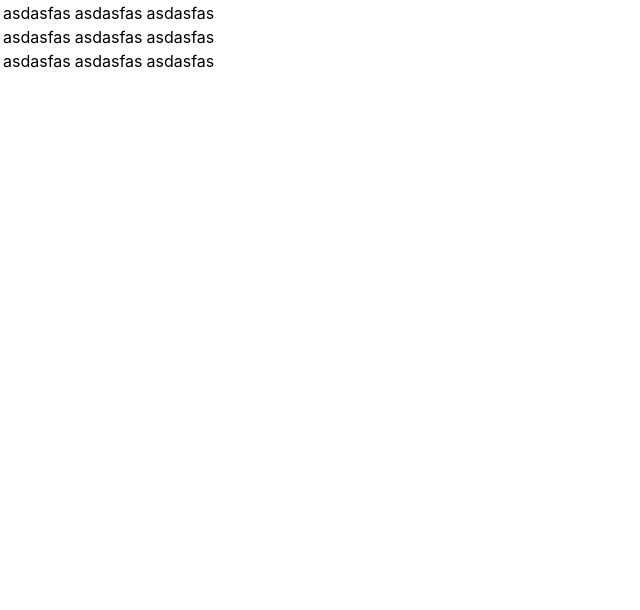
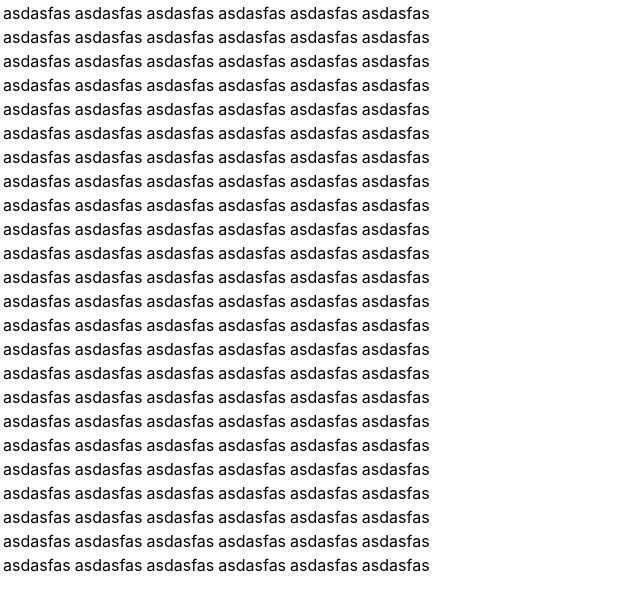
Before and after one commit to pleum-attakorn/erudite_fullstack_test, a React (Create React App) app in the folder frontend/: page / in a window 1280 px wide. Shown: the top 610 px of the page, without its empty margins (0-640 px from the left). Built offline with nearby package versions, Linux system fonts and the light colour scheme.

Commit message:
beta table

```diff
--- a/frontend/src/components/Cell/Cell.tsx
+++ b/frontend/src/components/Cell/Cell.tsx
@@ -3,7 +3,8 @@
 import {atom, useRecoilState } from "recoil";
 import { CellValueState } from "../../store/CellValueState";
 
-
+export const CELL_WIDTH = 100;
+export const CELL_HEIGHT = 25;
 export type CellProps = {};
 
 const Cell: FunctionComponent<CellProps> = (props) => {
--- a/frontend/src/components/Sheet/Sheet.tsx
+++ b/frontend/src/components/Sheet/Sheet.tsx
@@ -1,48 +1,30 @@
 import React, {ComponentType, FunctionComponent} from "react";
 import Column from "../Column/Column";
 import Row from "../Row/Row";
-import Cell from "../Cell/Cell";
+import Cell, {CELL_HEIGHT, CELL_WIDTH} from "../Cell/Cell";
 import classes from "./Sheet.module.css";
+import { useRecoilValue } from "recoil";
+import { SheetSizeState } from "../../store/SheetSizeState";
 
 export type SheetProps = {};
 
 const Sheet: FunctionComponent<SheetProps> = (props) => {
+    const sheetSize = useRecoilValue(SheetSizeState);
+
+    const numberOfColumns = sheetSize.width/CELL_WIDTH;
+    const numberOfRows = sheetSize.height/CELL_HEIGHT;
     return (
         <table>
             <tbody>
-        <Row>
-        <Column>
+                {[...Array(numberOfRows)].map((row, rowIndex) => (
+                    <Row key={rowIndex}>
+                        {[...Array(numberOfColumns)].map((column, columnIndex) => (
+                            <Column key={columnIndex}>
                                 <Cell />
                             </Column>
-        <Column>
-        <Cell />
-        </Column>
-        <Column>
-        <Cell />
-        </Column>
+                        ))}
                     </Row>
-        <Row>
-        <Column>
-        <Cell />
-        </Column>
-        <Column>
-        <Cell />
-        </Column>
-        <Column>
-        <Cell />
-        </Column>
-        </Row>
-        <Row>
-        <Column>
-        <Cell />
-        </Column>
-        <Column>
-        <Cell />
-        </Column>
-        <Column>
-        <Cell />
-        </Column>
-        </Row>
+                ))}
             </tbody>
         </table>
     );
--- /dev/null
+++ b/frontend/src/store/SheetSizeState.ts
@@ -0,0 +1,9 @@
+import { atom } from "recoil";
+
+export const SheetSizeState = atom({
+    key: "SheetSizeState",
+    default: {
+        width: 600,
+        height: 600,
+    },
+});
```
Lines whose indentation alone changed are shown as unchanged.
